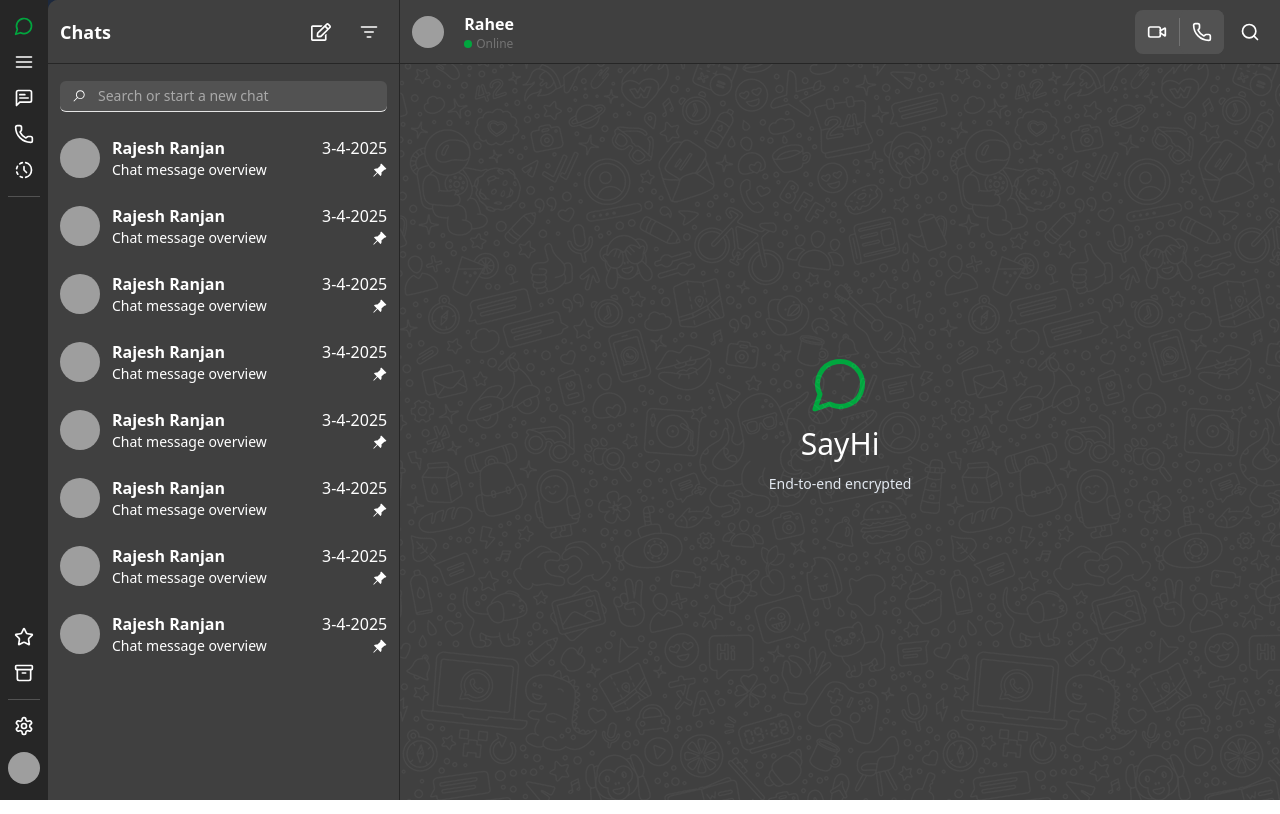
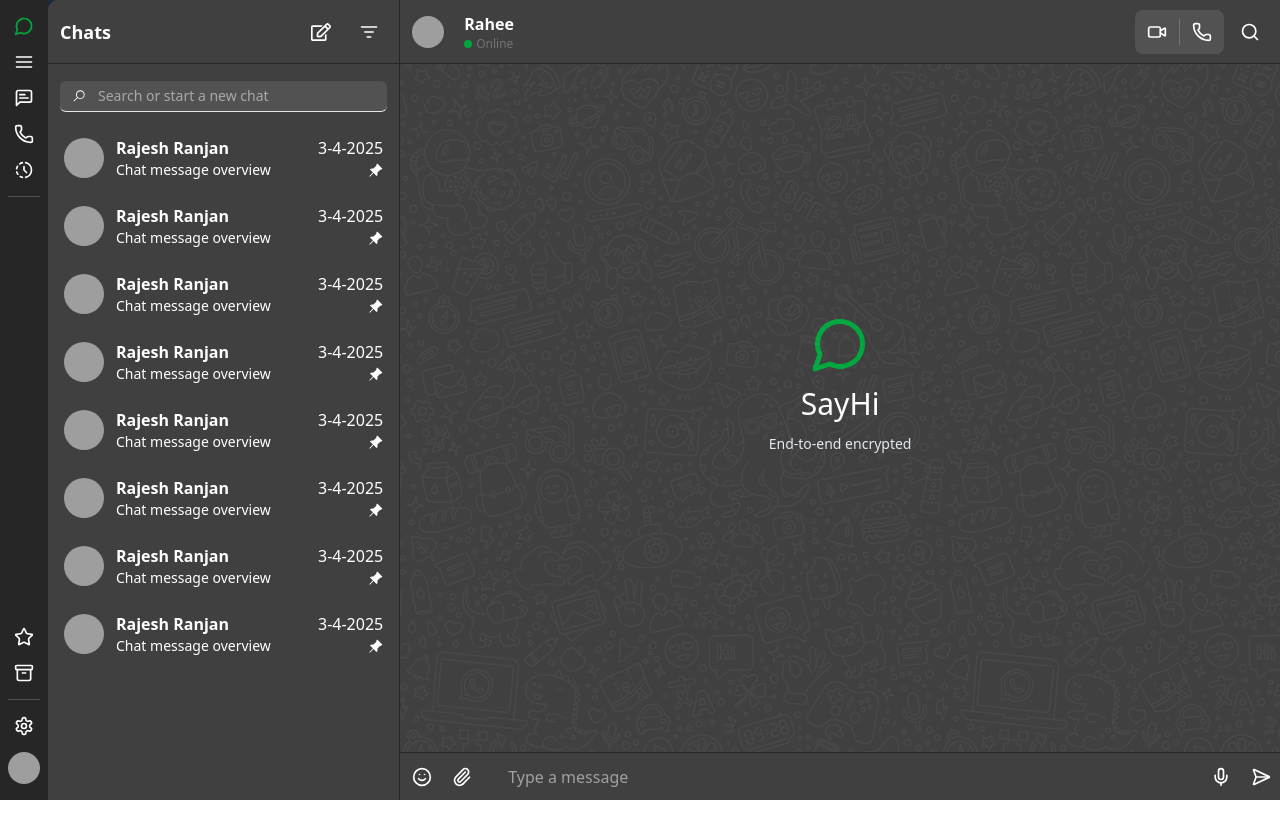
Before and after one commit to rajesh-ranjan-git/sayhi, a Next.js app in the folder sayhi/: page /main in a window 1280 px wide. Built offline with nearby package versions, Linux system fonts and the light colour scheme; grey boxes are pictures that could not be loaded.

Commit message:
input bar

```diff
--- a/sayhi/src/components/chat/chatList.tsx
+++ b/sayhi/src/components/chat/chatList.tsx
@@ -3,7 +3,7 @@ import ChatListItem from "@/components/chat/chatListItem";
 const ChatList = () => {
   return (
     <div className="flex items-center w-full h-[85.8vh] text-white">
-      <div className="flex flex-col items-center gap-2 px-3 w-full h-full overflow-x-clip overflow-y-scroll">
+      <div className="flex flex-col items-center gap-2 px-2 w-full h-full overflow-x-clip overflow-y-scroll">
         <ChatListItem />
         <ChatListItem />
         <ChatListItem />
--- a/sayhi/src/components/chat/chatListItem.jsx
+++ b/sayhi/src/components/chat/chatListItem.jsx
@@ -3,7 +3,7 @@ import { Avatar, AvatarFallback, AvatarImage } from "@/components/ui/avatar";
 
 const ChatListItem = () => {
   return (
-    <div className="flex items-center gap-3 py-2 w-full cursor-pointer">
+    <div className="flex items-center gap-3 hover:bg-neutral-600 p-2 py-2 rounded-md w-full transition-all ease-in-out cursor-pointer">
       <div className="cursor-pointer">
         <Avatar className="w-10 h-10">
           <AvatarImage src="https://github.com/shadcn.png" />
--- a/sayhi/src/components/chat/chatMainWindow.tsx
+++ b/sayhi/src/components/chat/chatMainWindow.tsx
@@ -1,5 +1,6 @@
 import { MessageCircle } from "lucide-react";
 import MainChatTopNavbar from "@/components/navbar/mainChatTopNavbar";
+import MessageInputBar from "@/components/navbar/messageInputBar";
 
 const ChatMainWindow = () => {
   return (
@@ -11,13 +12,16 @@ const ChatMainWindow = () => {
       <div className="relative">
         <MainChatTopNavbar />
       </div>
-      <div className="z-10 flex flex-col justify-center items-center gap-3 bg-transparent w-full h-[90%]">
+      <div className="z-10 flex flex-col justify-center items-center gap-3 bg-transparent w-full h-[80%]">
         <MessageCircle className="text-green-600" size={60} />
         <h3 className="text-white text-3xl">SayHi</h3>
         <p className="flex justify-center items-center gap-2 text-slate-200 text-sm">
           End-to-end encrypted
         </p>
       </div>
+      <div className="bottom-0 fixed w-full">
+        <MessageInputBar />
+      </div>
     </div>
   );
 };
--- /dev/null
+++ b/sayhi/src/components/navbar/messageInputBar.tsx
@@ -0,0 +1,40 @@
+import {
+  Mic,
+  Paperclip,
+  Phone,
+  Search,
+  SendHorizontal,
+  Smile,
+  Video,
+} from "lucide-react";
+
+const MessageInputBar = () => {
+  return (
+    <div className="flex justify-between items-center bg-neutral-700 border-t border-t-neutral-800 w-[69vw] h-12 text-white">
+      <div className="flex justify-between items-center p-3 w-full h-12">
+        <div className="flex items-center gap-5 w-full">
+          <div className="hover:shadow-md rounded-full hover:scale-105 cursor-pointer">
+            <Smile size={20} />
+          </div>
+          <div className="hover:shadow-md rounded-full hover:scale-105 cursor-pointer">
+            <Paperclip size={20} />
+          </div>
+          <div className="flex flex-col hover:bg-neutral-600 hover:shadow-md px-2 py-1 pr-10 rounded-md w-full cursor-pointer">
+            <input
+              placeholder="Type a message"
+              className="px-2 rounded-sm outline-none w-full"
+            />
+          </div>
+          <div className="hover:shadow-md rounded-full hover:scale-105 cursor-pointer">
+            <Mic size={20} />
+          </div>
+          <div className="hover:shadow-md rounded-full hover:scale-105 cursor-pointer">
+            <SendHorizontal size={20} />
+          </div>
+        </div>
+      </div>
+    </div>
+  );
+};
+
+export default MessageInputBar;
```
